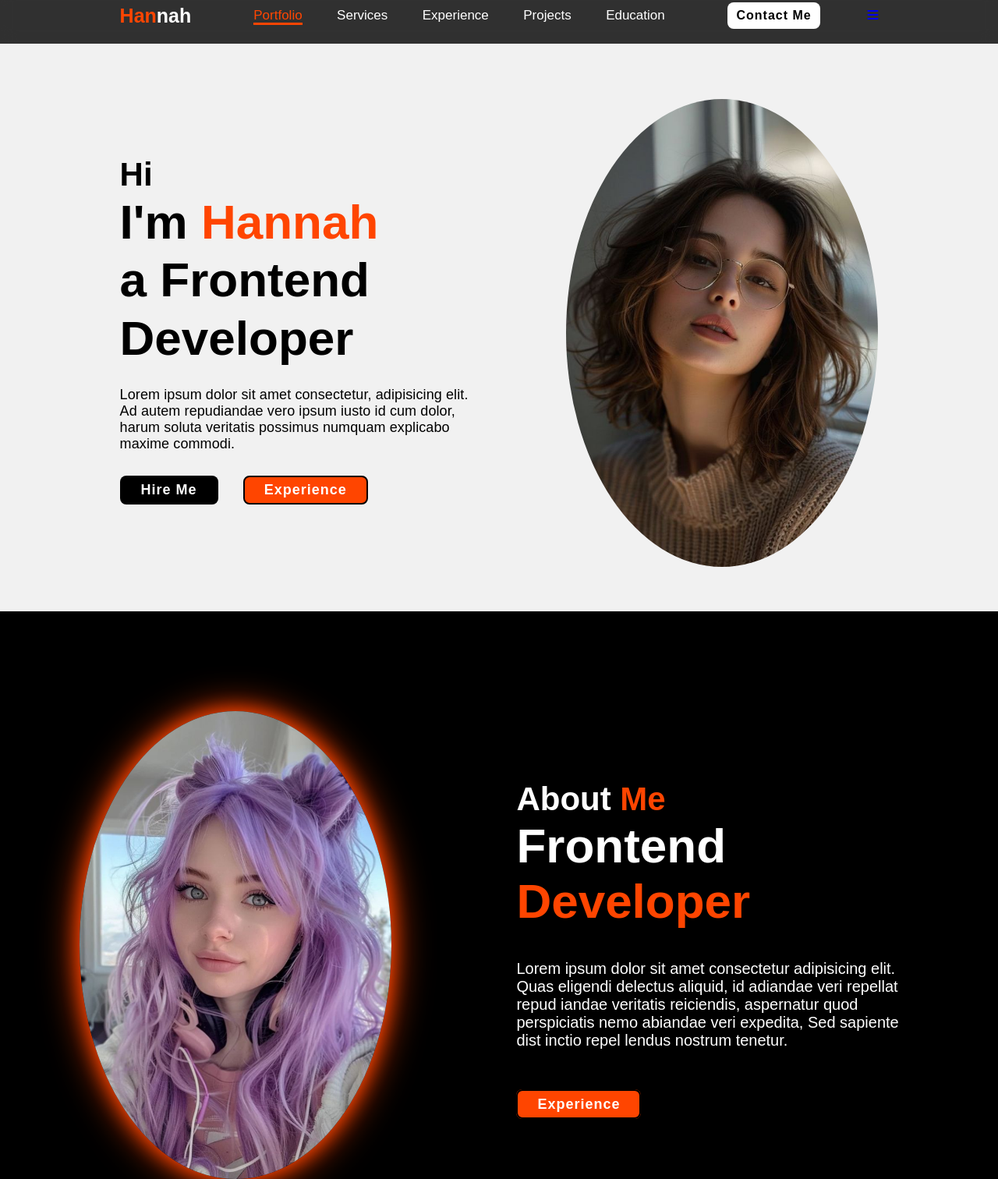
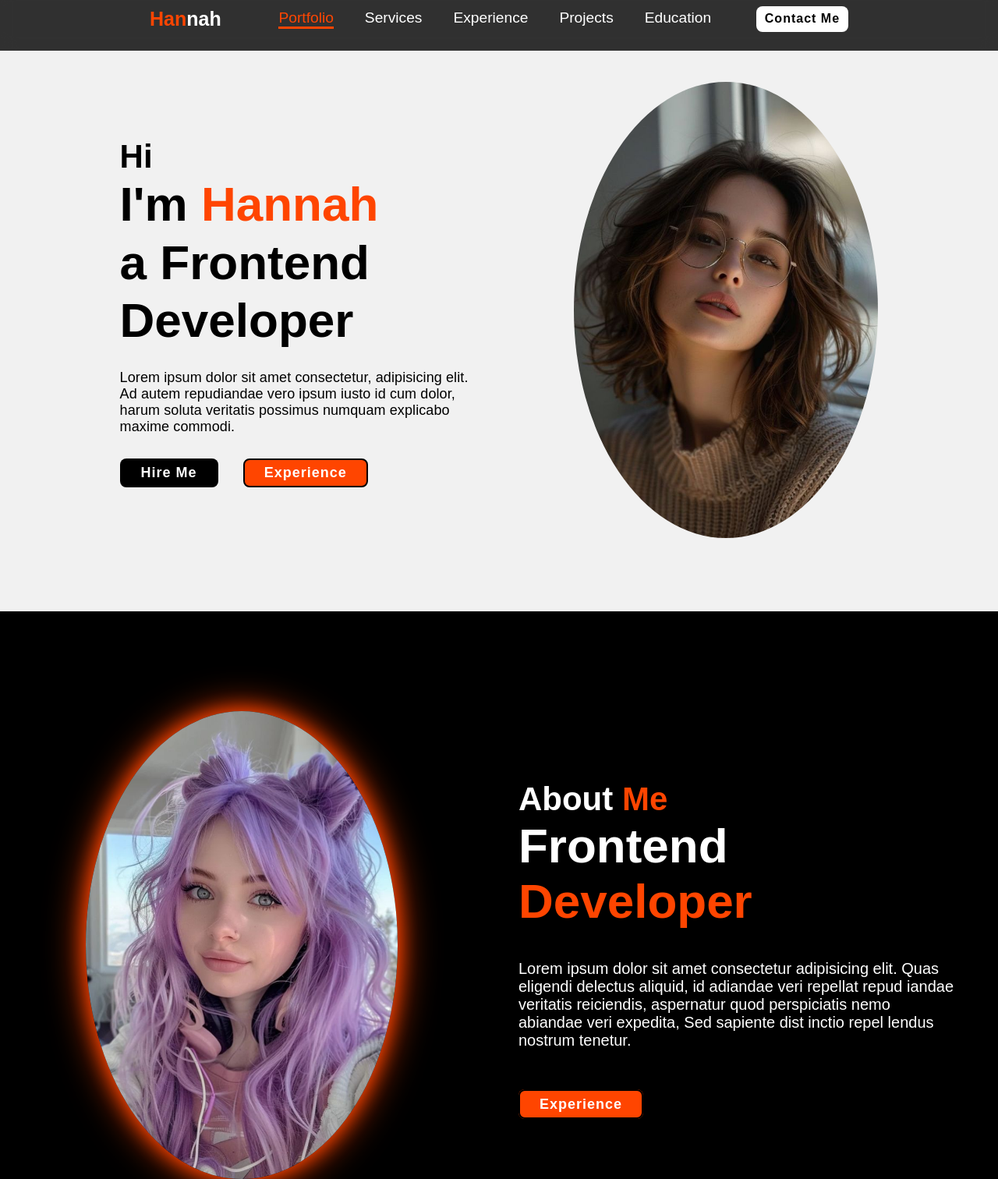
Before and after one commit to NN-Bayat/Hannah-Portfolio, a plain HTML site: page index.html in a window 1280 px wide. Shown: the part 16-1528 px from the top of the page at 78% size. Drawn offline with nearby package versions, Linux system fonts and the light colour scheme.

Commit message:
css file updated

```diff
--- a/styles.css
+++ b/styles.css
@@ -7,12 +7,17 @@
     list-style: none;
 }
 
+.section_container {
+    padding-inline: 5%;
+    align-items: center;
+}
+
 .header {
     position: fixed;
     top: 0;
     left: 0;
     width: 100%;
-    padding: 1.5% 12%;
+    padding: 1rem 2rem;
     background: rgba(0, 0, 0, 0.8);
     backdrop-filter: blur(10px);
     display: flex;
@@ -39,20 +44,50 @@ span {
     color: orangered;
 }
 
+.navbar {
+    position: absolute;
+    top: 100%;
+    right: 0;
+    display: flex;
+    flex-direction: column;
+    width: 70vw;
+    height: 70vh;
+    gap: 1.5rem;
+    padding-top: 3rem;
+    justify-content: flex-start;
+    background: rgba(0, 0, 0, 0.8);
+    border-bottom-left-radius: 1.5rem;
+    border-left: 5px solid orangered;
+    transition: 0.4s;
+    transform: translateX(100%);
+    z-index: 9;
+}
+
+.navbar.open {
+    transform: translateX(0);
+}
+
+.menu_btn {
+    font-size: 1.5rem;
+    color: white;
+    cursor: pointer;
+}
+
+.menu_btn:hover {
+    color: orangered;
+}
+
 .navbar a {
-    font-size: 17px;
+    font-size: 1.2rem;
+    margin-left: 1rem;
     color: white;
-    font-weight: 500;
-    margin: 0 20px;
     border-bottom: 3px solid transparent;
     transition: 0.3s ease;
 }
 
-
 .navbar a:hover,
 .navbar a.active {
     color: orangered;
-    border-bottom: 3px solid orangered;
 }
 
 .contact {
@@ -64,35 +99,41 @@ span {
     letter-spacing: 1px;
     font-weight: 600;
     transition: 0.3s ease;
+    white-space: nowrap;
 }
 
 .contact:hover {
     background-color: orangered;
-    box-shadow: 0 0 25px orangered;
+    box-shadow: 0 0 20px orangered;
     color: white;
 }
 
 .home {
     width: 100%;
-    min-height: 100vh;
+    display: flex;
+    flex-direction: column-reverse;
+    gap: 2rem;
     background: rgb(241, 241, 241);
-    display: flex;
-    align-items: center;
-    gap: 7rem;
-    padding: 30px 12% 0;
+}
+
+.img-box img {
+    border-radius: 50%;
+    width: 70vw;
+    margin-top: 4rem;
 }
 
 .home-content {
-    max-width: 100%;
-    margin-top: 5%;
+    margin-inline: auto;
+    text-align: center;
 }
 
 .home-content h3 {
     font-size: 42px;
+    border-bottom: 2px solid orangered;
 }
 
 .home-content h1 {
-    font-size: 62px;
+    font-size: 3rem;
     line-height: 1.2;
 }
 
@@ -103,9 +144,10 @@ span {
 }
 
 .btn-box {
-    width: auto;
     display: flex;
+    justify-content: space-evenly;
     gap: 2em;
+    margin-bottom: 4rem;
 }
 
 .btn-1 {
@@ -147,12 +189,6 @@ span {
     color: orangered;
 }
 
-.img-box img {
-    border-radius: 50%;
-    width: 400px;
-    margin-top: 15%;
-}
-
 /* --------------------------------------------------- */
 ::-webkit-scrollbar {
     width: 10px;
@@ -171,29 +207,31 @@ span {
 
 .about {
     display: flex;
+    flex-direction: column;
     justify-content: center;
     align-items: center;
     padding: 10% 8%;
-    gap: 10em;
+    gap: 3em;
+    text-align: center;
     background-color: black;
 }
 
 .about-img img {
     position: relative;
-    width: 400px;
+    width: 70vw;
     box-shadow: 0 0 25px orangered, 0 0 50px orangered;
     border-radius: 50%;
 }
 
-
 .about-content h2 {
-    text-align: left;
-    font-size: 42px;
+    font-size: 2.2rem;
     color: white;
+    border-bottom: 2px solid orangered;
+    margin-bottom: 1rem;
 }
 
 .about-content h3 {
-    font-size: 62px;
+    font-size: 4rem;
     color: white;
 }
 
@@ -207,14 +245,13 @@ span {
 
 .contact-form #heading {
     text-align: center;
-    padding-top: 3em;
-    margin-bottom: 1em;
+    padding-top: 1em;
+    margin-bottom: 2rem;
     font-size: 36px;
 }
 
-
 .contact-form form {
-    max-width: 50em;
+    max-width: 90%;
     margin: 1rem auto;
     text-align: center;
     margin-bottom: 3em;
@@ -226,10 +263,10 @@ span {
     flex-wrap: wrap;
 }
 
-.contact-form form .input-box input,
-.contact-form form textarea {
+.contact-form .input-box input,
+.contact-form textarea {
     width: 100%;
-    padding: 1.5em;
+    padding: 0.8rem;
     font-size: 18px;
     color: black;
     background: rgb(241, 241, 241);
@@ -301,108 +338,179 @@ span {
 .footer .copyright {
     color: white;
     margin-top: 2%;
+    padding-top: 3%;
     text-align: center;
     font-size: 12px;
     letter-spacing: 1px;
+    border-top: 1px solid orangered;
 }
 
 /* -----------480PX---STYLES---------- */
-/* -----------480PX---STYLES---------- */
 
-@media (max-width: 480px) {
+@media (width > 768px) {
+    .menu_btn {
+        display: none;
+    }
+
+    .header {
+        position: fixed;
+        top: 0;
+        left: 0;
+        width: 100%;
+        padding: 1.5rem 12rem;
+        background: rgba(0, 0, 0, 0.8);
+        backdrop-filter: blur(10px);
+        display: flex;
+        justify-content: space-between;
+        align-items: center;
+        z-index: 100;
+    }
+
+    .navbar {
+        position: static;
+        top: 0;
+        right: 0;
+        flex-direction: row;
+        justify-content: center;
+        height: auto;
+        background: none;
+        padding-top: unset;
+        border-radius: unset;
+        border-left: unset;
+        transition: 0.4s;
+        transform: translateX(0);
+        z-index: 0;
+    }
+
+    .navbar a:hover,
+    .navbar a.active {
+        color: orangered;
+        border-bottom: 3px solid orangered;
+    }
+
 
     .home {
-        flex-direction: column-reverse;
-        gap: 1rem;
-        padding: 30% 8% 0;
+        min-height: 100vh;
+        flex-direction: row;
+        align-items: center;
+        gap: 7rem;
+        padding: 30px 12% 0;
     }
 
     .home-content {
-        text-align: center;
-        margin-top: 0;
+        max-width: 100%;
+        margin-top: 7%;
+        text-align: left;
     }
 
     .home-content h3 {
-        font-size: 1.3rem;
+        border-bottom: unset;
+        font-size: 42px;
     }
 
     .home-content h1 {
-        font-size: 1.8rem;
+        font-size: 62px;
+        line-height: 1.2;
     }
 
     .home-content p {
-        margin: 1rem 0 2rem;
-        text-align: center;
+        font-size: 18px;
+        margin: 25px 0 30px;
+        letter-spacing: 0.1px;
     }
 
     .btn-box {
         width: auto;
         display: flex;
-        gap: 1rem;
-        padding-bottom: 10%;
+        justify-content: unset;
+        gap: 2em;
     }
 
     .img-box img {
-        width: 350px;
+        width: 390px;
         margin-top: 0;
     }
 
     /* --------------------------------------------------- */
 
+
 .about {
-        flex-direction: column-reverse;
-        text-align: center;
-        padding: 25% 3%;
-        gap: 4em;
+    flex-direction: row;
+    padding-block: 10%;
+    padding-inline: 4%;
+    gap: 6rem;
 }
 
 .about-img img {
-        width: 300px;
+    position: relative;
+    width: 400px;
+    box-shadow: 0 0 25px orangered, 0 0 50px orangered;
+    border-radius: 50%;
+}
+
+.about-content{
+    text-align: left;
 }
 
 .about-content h2 {
-        text-align: center;
-        margin-bottom: 1rem;
-        font-size: 1.6em;
+    text-align: left;
+    font-size: 42px;
+    color: white;
+    border-bottom: unset;
+    margin-bottom: 0;
 }
 
 .about-content h3 {
-        font-size: 2.2em;
+    font-size: 62px;
+    color: white;
 }
 
 .about-content p {
-        margin: 1em 3% 2em;
-        letter-spacing: 0.8px;
+    color: white;
+    margin: 2em 0 3em;
+    font-size: 20px;
 }
 
     /* ----------------------------------- */
-
     .contact-form #heading {
-        padding-top: 1.5em;
-        margin-bottom: 0;
-        font-size: 2rem;
+        text-align: center;
+        padding-top: 3em;
+        margin-bottom: 1em;
+        font-size: 36px;
     }
 
+
     .contact-form form {
-        max-width: 100%;
-        padding: 0.3rem;
-        margin: 1rem auto 3rem;
+        max-width: 50em;
+        margin: 1rem auto;
+        text-align: center;
+        margin-bottom: 3em;
+    }
+
+    .contact-form form .input-box {
+        display: flex;
+        justify-content: center;
+        flex-wrap: wrap;
     }
 
     .contact-form form .input-box input,
     .contact-form form textarea {
-        padding: 0.8em;
-        border-radius: 0.5rem;
-        margin: 15px 0;
+        width: 100%;
+        padding: 1.5em;
+        font-size: 18px;
+        color: black;
+        background: rgb(241, 241, 241);
+        border-radius: .8rem;
+        margin: 1rem 0;
+        resize: none;
     }
 
     .contact-form form textarea{
-        height: 10rem;
-        margin-bottom: 1.5em;
+        height: 300px;
     }
 
     .footer {
-        padding: 40px 0 5%;
+        padding: 40px 0 10px;
     }
 
     .footer .social {
@@ -414,49 +522,9 @@ span {
     }
 
     .footer .copyright {
-        margin-top: 5%;
         font-size: 13px;
+        padding-top: 1%;
         letter-spacing: 1px;
     }
 
-
-
-
 }
-
-
-/* barger code
-
-/* Mobile-specific styling */
-/* .navbar {
-    display: none;
-    flex-direction: column;
-    background-color: #fff;
-    position: absolute;
-    top: 60px;
-    right: 0;
-    width: 100%;
-    text-align: center;
-    box-shadow: 0 4px 8px rgba(0, 0, 0, 0.1);
-}
-
-.navbar.active {
-    display: flex;
-}
-
-.hamburger {
-    display: none;
-    cursor: pointer;
-    font-size: 24px;
-    color: #fb2323;
-}
-
-@media (max-width: 768px) {
-    .hamburger {
-        display: block;
-    }
-
-    .navbar {
-        display: none;
-    }
-}  */
```
Lines whose indentation alone changed are shown as unchanged.
